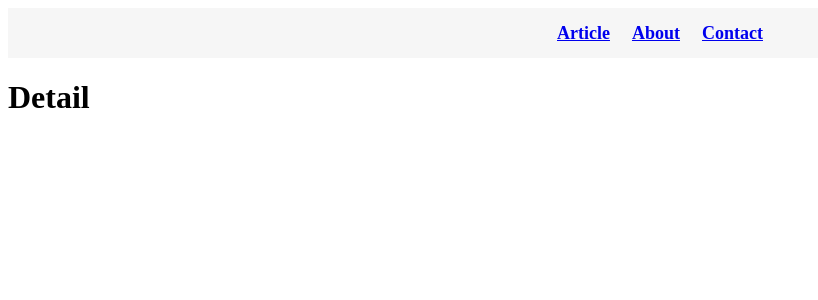
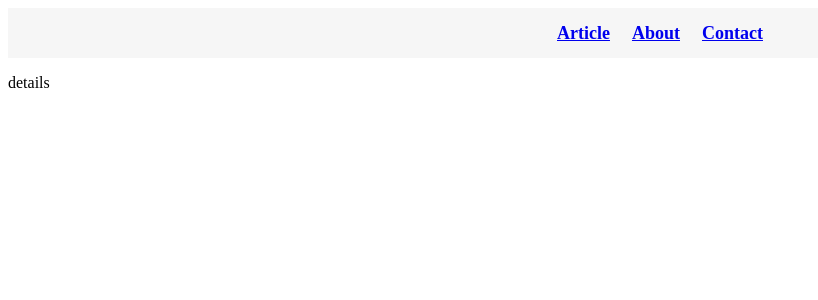
Before and after one commit to raychowdhury/http-prac, an Angular app: page /article/1 in a window 1280 px wide. Shown: the top 300 px of the page, without its empty margins (0-818 px from the left). Built offline with nearby package versions, Linux system fonts and the light colour scheme.

Commit message:
"Updated article detail component to display article details, modified article list component to pass additional parameters to onArticleItem method, and added getArticleById method to article service."

```diff
--- a/src/app/app-article/components/article-detail/article-detail.component.html
+++ b/src/app/app-article/components/article-detail/article-detail.component.html
@@ -1 +1 @@
-<h1>Detail</h1>
+<p>details {{articles}}</p>
--- a/src/app/app-article/components/article-detail/article-detail.component.ts
+++ b/src/app/app-article/components/article-detail/article-detail.component.ts
@@ -7,14 +7,30 @@ import { ArticleService } from '../../services/article.service';
   styleUrls: ['./article-detail.component.scss']
 })
 export class ArticleDetailComponent {
+
   public articles :any
 
   constructor( private _articleservice: ArticleService){}
 
   ngOnit(){
-    this._articleservice.getArticle()
-    .subscribe(data => this.articles = data);
+    this._articleservice.getArticleById(1)
+    .subscribe(article =>
+      console.log(article));
 
 }
 
 }
+
+// article: Article;
+
+// ngOnInit() {
+//   const articleId = 1; // Example ID, you can dynamically set this
+//   this.getArticleById(articleId).subscribe(
+//     (data: Article) => {
+//       this.article = data;
+//     },
+//     (error) => {
+//       console.error('Error fetching article:', error);
+//     }
+//   );
+// }
--- a/src/app/app-article/components/article-list/article-list.component.html
+++ b/src/app/app-article/components/article-list/article-list.component.html
@@ -2,5 +2,5 @@
     <li
     *ngFor="let article of articles"
     >
-    {{article.id}}. {{article.title}} <button><a (click)="onArticleItem(article.id)" >Details</a></button></li>
+    {{article.id}}. {{article.title}} <button><a (click)="onArticleItem(article.id,article.body,article.body)" >Details</a></button></li>
 </ul>
--- a/src/app/app-article/components/article-list/article-list.component.ts
+++ b/src/app/app-article/components/article-list/article-list.component.ts
@@ -19,8 +19,8 @@ export class ArticleListComponent implements OnInit {
       .subscribe((data) => (this.articles = data));
   }
 
-  onArticleItem(id : string){
-    console.log(id);
+  onArticleItem(id : string, title:string, body:string){
+    console.log(`${id} - ${title} - ${body}`);
     this._router.navigate([`/article/${id}`]).then();
 
   }
--- a/src/app/app-article/services/article.service.ts
+++ b/src/app/app-article/services/article.service.ts
@@ -13,4 +13,9 @@ export class ArticleService {
   getArticle():Observable<Article[]>{
     return this.http.get<Article[]>('https://jsonplaceholder.typicode.com/posts');
   }
+
+  getArticleById(articleId: number):Observable<Article>{
+    return this.http.get<Article>('https://jsonplaceholder.typicode.com/posts/${articleId}');
+
+  }
 }
```
